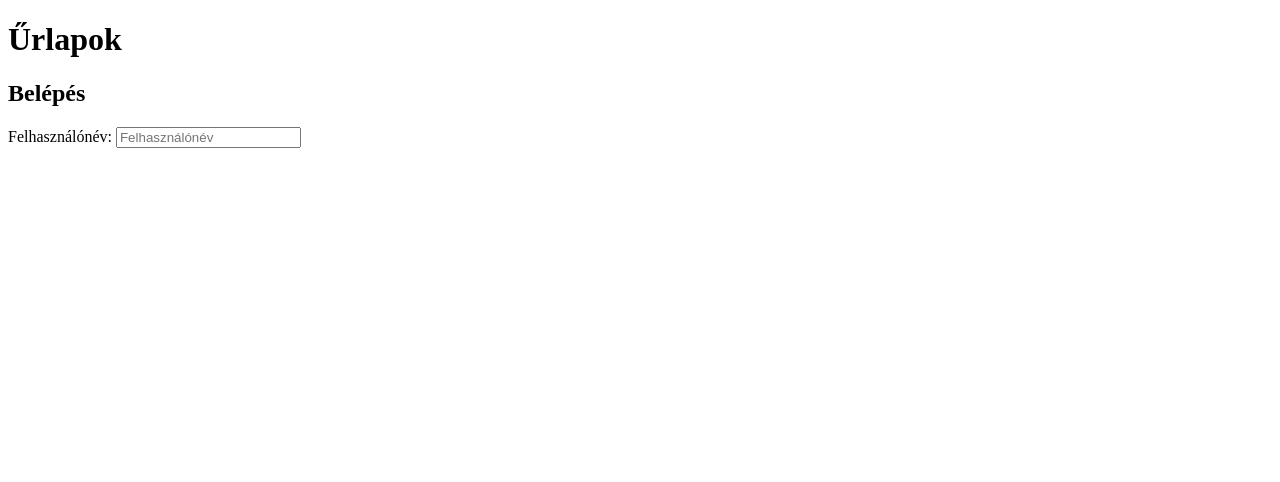
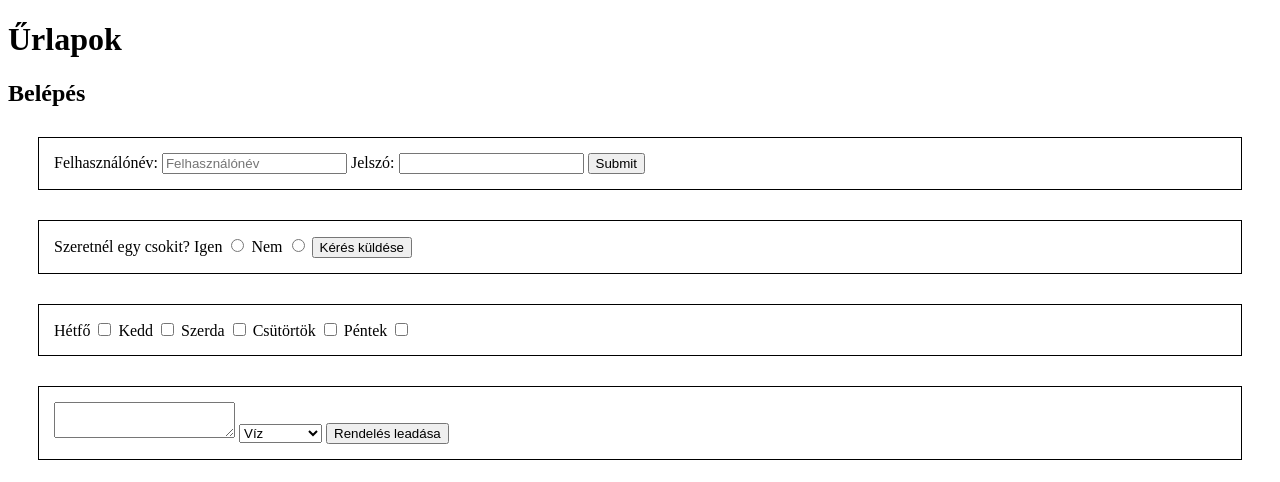
Before and after one commit to szabomartin95/forms, a plain HTML site: page index.html in a window 1280 px wide. Drawn offline with Linux system fonts and the light colour scheme.

Commit message:
everything added

```diff
--- /dev/null
+++ b/css/formazas.css
@@ -0,0 +1,7 @@
+input [type=text], select {
+    width: 100%;
+    box-sizing: border-box;
+    margin: 8px 0;
+    border: 2px solid black;
+    border-radius: 8px;
+}
--- a/css/styles.css
+++ b/css/styles.css
@@ -0,0 +1,5 @@
+form {
+    margin: 30px;
+    padding: 15px;
+    border: 1px solid black;
+}
--- a/index.html
+++ b/index.html
@@ -1,18 +1,60 @@
 <!DOCTYPE html>
 <html lang="hu">
+
 <head>
     <meta charset="UTF-8">
     <meta name="viewport" content="width=device-width, initial-scale=1.0">
     <title>Prooktatás Alkalom 8 | Űrlapok / Forms</title>
+    <link rel="stylesheet" href="css/styles.css">
 </head>
+
 <body>
-    <h1>Űrlapok</h1>
-    <h2>Belépés</h2>
+    <div class="title">
+        <h1>Űrlapok</h1>
+        <h2>Belépés</h2>
+    </div>
 
-    <form action="belepes.php" method="get">
+
+    <form action="" method="get">
         <label for="loginName">Felhasználónév:</label>
-        <input placeholder="Felhasználónév" type="text" id="loginName" name="userName">
+        <input type="text" id="loginName" name="userName" placeholder="Felhasználónév" required>
+        <label for="password">Jelszó:</label>
+        <input type="password" id="password">
+        <input type="submit">
+    </form>
 
+    <form action="" method="get"><span>Szeretnél egy csokit?</span>
+        <label for="option-1">Igen</label>
+        <input type="radio" id="option-1" name="choice" value="Yes">
+        <label for="option-2">Nem</label>
+        <input type="radio" id="option-2" name="choice" value="No">
+        <input type="submit" value="Kérés küldése">
     </form>
+
+    <form action="">
+        <label for="monday">Hétfő</label>
+        <input type="checkbox" name="day" id="monday" value="1">
+        <label for="tuesday">Kedd</label>
+        <input type="checkbox" name="day" id="tuesday" value="2">
+        <label for="wednesday">Szerda</label>
+        <input type="checkbox" name="day" id="wednesday" value="3">
+        <label for="thursday">Csütörtök</label>
+        <input type="checkbox" name="day" id="thursday" value="4">
+        <label for="friday">Péntek</label>
+        <input type="checkbox" name="day" id="friday" value="5">
+    </form>
+
+    <form action="" method="get">
+        <textarea name="message" id="message"></textarea>
+        <select name="drink" id="drinks">
+            <option value="water">Víz</option>
+            <option value="beer">Sör</option>
+            <option value="wine">Bor</option>
+            <option value="orangeJuice">Narancslé</option>
+        </select>
+        <input type="submit" value="Rendelés leadása">
+    </form>
+
 </body>
+
 </html>
```
Also changed, not shown: urlap-formazasa.html (added, +24 -0 lines).
